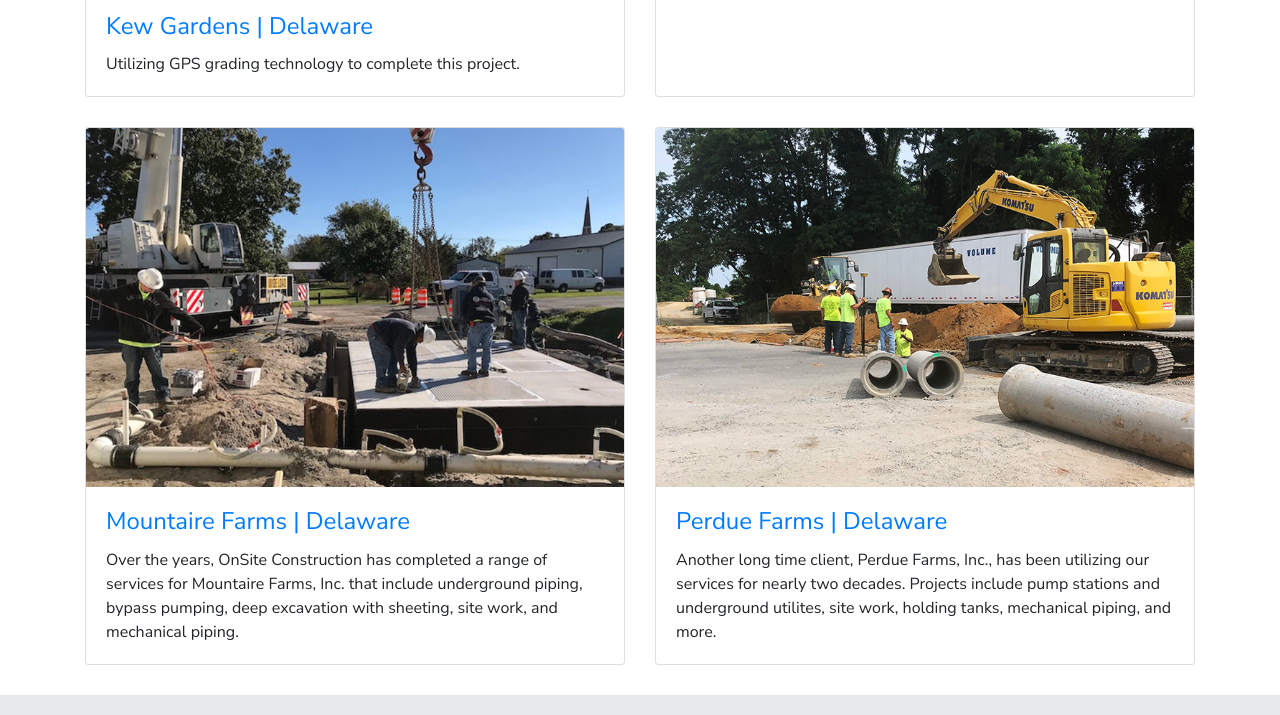
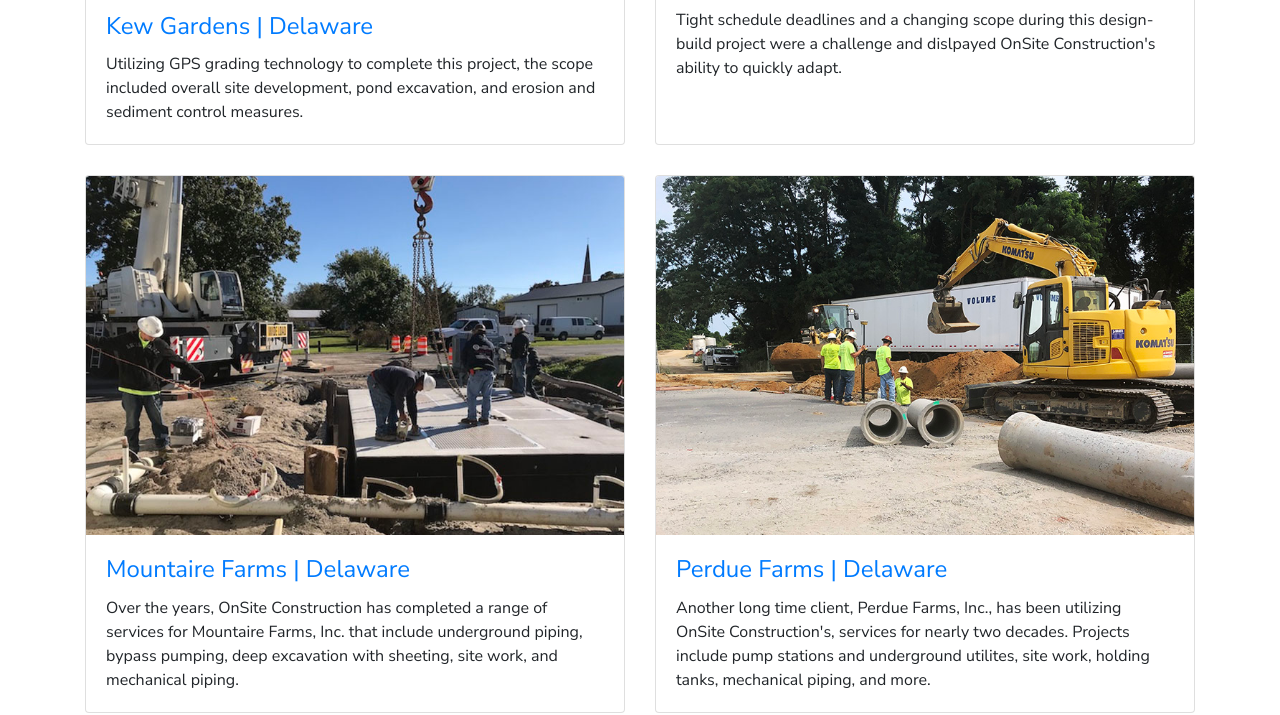
Before and after one commit to nicholaspritchett/onsite, a plain HTML site: page projects.html in a window 1280 px wide. Shown: the part 814-1529 px from the top of the page. Drawn offline with Linux system fonts and the light colour scheme.

Commit message:
changed project pages

```diff
--- a/projects.html
+++ b/projects.html
@@ -96,7 +96,7 @@
                 <h4 class="card-title">
                   <a href="kewGardens.html">Kew Gardens | Delaware</a>
                 </h4>
-                <p class="card-text">Utilizing GPS grading technology to complete this project.</p>
+                <p class="card-text">Utilizing GPS grading technology to complete this project, the scope included overall site development, pond excavation, and erosion and sediment control measures.</p>
               </div>
             </div>
           </div>
@@ -107,7 +107,7 @@
                 <h4 class="card-title">
                   <a href="proximityMalt.html">Proximity Malt | Delaware</a>
                 </h4>
-                <p class="card-text"></p>
+                <p class="card-text">Tight schedule deadlines and a changing scope during this design-build project were a challenge and dislpayed OnSite Construction's ability to quickly adapt. </p>
               </div>
             </div>
           </div>
@@ -129,7 +129,7 @@
                 <h4 class="card-title">
                   <a href="perdueFarms.html">Perdue Farms | Delaware</a>
                 </h4>
-                <p class="card-text">Another long time client, Perdue Farms, Inc., has been utilizing our services for nearly two decades. Projects include pump stations and underground utilites, site work, holding tanks, mechanical piping, and more. </p>
+                <p class="card-text">Another long time client, Perdue Farms, Inc., has been utilizing OnSite Construction's, services for nearly two decades. Projects include pump stations and underground utilites, site work, holding tanks, mechanical piping, and more. </p>
               </div>
             </div>
           </div>
```
Also changed, not shown: index.html (+3 -3 lines), mountaireFarms.html (+1 -1 lines), services.html (+0 -1 lines).
